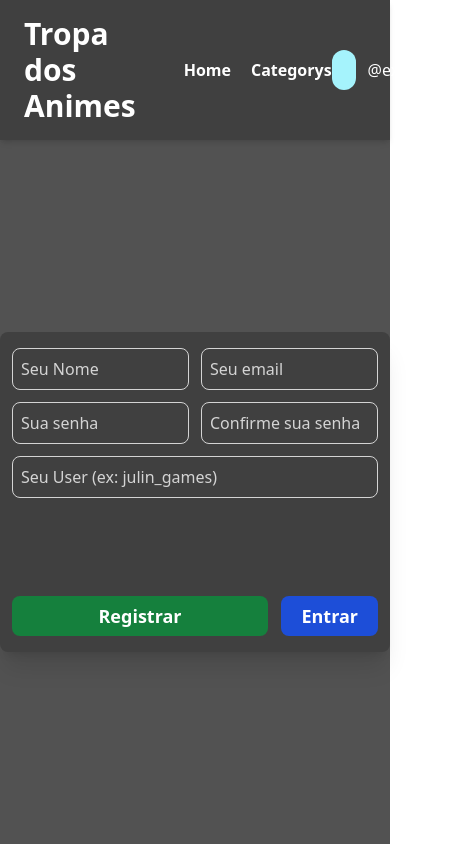
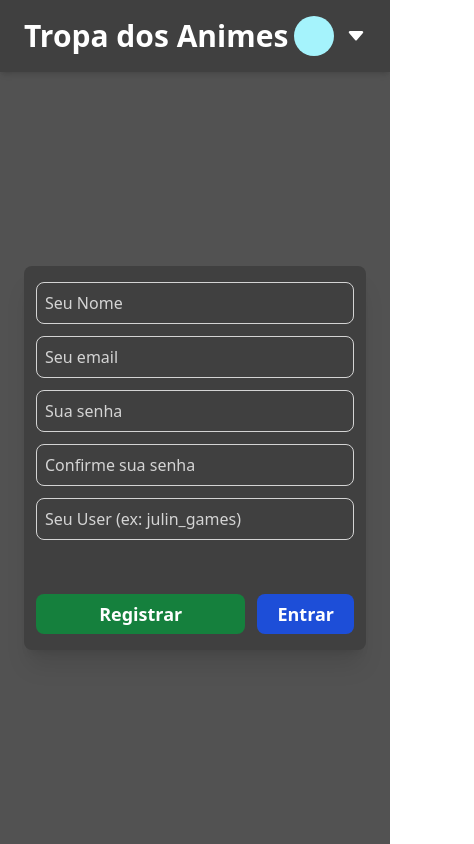
Before and after one commit to thalesmariiano/tropadosanimes.com.br, a Vue app: page /signup in a window 390 px wide. Shown: the whole page, 474 px wide, since content can reach past the window. Built offline with nearby package versions, Linux system fonts and the light colour scheme.

Commit message:
Some responsivity added and some fixes

```diff
--- a/src/App.vue
+++ b/src/App.vue
@@ -7,7 +7,7 @@
 
   <div class="w-full h-full flex flex-col">
     <AppHeader />
-    <RouterView />
+    <RouterView class="p-6"/>
   </div>
 
 </template>
--- a/src/components/AppHeader.vue
+++ b/src/components/AppHeader.vue
@@ -12,7 +12,7 @@
 		<div class="flex items-center">
 			<h1 class="text-white font-bold text-3xl">Tropa dos Animes</h1>
 
-			<nav class="flex items-center gap-x-5 ml-12">
+			<nav class="items-center gap-x-5 ml-12 hidden sm:flex">
 				<RouterLink to="/" class="font-semibold text-white hover:underline">Home</RouterLink>
 			  	<RouterLink to="/categorys" class="font-semibold text-white hover:underline">Categorys</RouterLink>
 			</nav>
--- a/src/components/ProfileHeader.vue
+++ b/src/components/ProfileHeader.vue
@@ -17,7 +17,7 @@
 			<div class="w-10 h-10 rounded-full bg-cyan-200">
 
 			</div>
-			<p class="text-white">@example</p>
+			<p class="hidden md:block text-white">@example</p>
 			<img ref="caretIcon" class="w-5 duration-300 transition-all" src="@/assets/icons/caret-down-fill.svg">
 		</button>
 
@@ -29,19 +29,19 @@
 				<nav class="link-container relative">
 					<ul>
 						<li class="border-b-[.55px] border-neutral-300 z-[999]">
-							<RouterLink to="/profile" class="px-2 py-1 text-white flex gap-x-3 items-center hover:bg-neutral-900 transition-all rounded-t-md">
+							<RouterLink to="/profile" class="px-2 py-2 text-white flex gap-x-3 items-center hover:bg-neutral-900 transition-all rounded-t-md">
 								<img class="w-5" src="@/assets/icons/person-fill.svg">
 								Perfil
 							</RouterLink>
 						</li>
 						<li class="border-b-[.55px] border-neutral-300 z-[999]">
-							<RouterLink to="/configurations" class="px-2 py-1 text-white flex gap-x-3 items-center hover:bg-neutral-900 transition-all">
+							<RouterLink to="/configurations" class="px-2 py-2 text-white flex gap-x-3 items-center hover:bg-neutral-900 transition-all">
 								<img class="w-5" src="@/assets/icons/gear-wide.svg">
 								Configurações
 							</RouterLink>
 						</li>
 						<li class="border-b-[.55px] border-neutral-300 z-[999]">
-							<RouterLink to="/logout" class="px-2 py-1 text-white flex gap-x-3 items-center hover:bg-neutral-900 transition-all">
+							<RouterLink to="/logout" class="px-2 py-2 text-white flex gap-x-3 items-center hover:bg-neutral-900 transition-all">
 								<img class="w-5" src="@/assets/icons/box-arrow-right.svg">
 								Sair
 							</RouterLink>
--- a/src/components/SignUpComponent.vue
+++ b/src/components/SignUpComponent.vue
@@ -33,27 +33,27 @@
 </script>
 
 <template>
-	<div class="w-full max-w-2xl h-80 bg-neutral-700 rounded-lg shadow-xl">
+	<div class="w-full max-w-2xl h-96 md:80 bg-neutral-700 rounded-lg shadow-xl">
 		<form @submit.prevent="submit" class="w-full h-full flex flex-col justify-between items-center px-3 py-4">
 			<div class="w-full flex flex-col items-center gap-y-3">
-				<div class="w-full flex items-center gap-x-3">
+				<div class="w-full flex flex-col md:flex-row items-center gap-3">
 
-					<div class="w-1/2 flex gap-x-3 items-center">
+					<div class="w-full md:w-1/2 flex gap-x-3 items-center">
 						<input ref="nameInput" class="input" type="text" name="email" placeholder="Seu Nome" autocomplete="off" required>
 					</div>
 
-					<div class="w-1/2 flex gap-x-3 items-center">
+					<div class="w-full md:w-1/2 flex gap-x-3 items-center">
 						<input ref="emailInput" class="input" type="text" name="email" placeholder="Seu email" autocomplete="off" required>
 					</div>
 				</div>
 
-				<div class="w-full flex items-center gap-x-3">
+				<div class="w-full flex flex-col md:flex-row items-center gap-3">
 
-					<div class="w-1/2 flex gap-x-3 items-center">
+					<div class="w-full md:w-1/2 flex gap-x-3 items-center">
 						<input ref="passInput" class="input" type="password" name="password" placeholder="Sua senha" autocomplete="off" required>
 					</div>
 
-					<div class="w-1/2 flex gap-x-3 items-center">
+					<div class="w-full md:w-1/2 flex gap-x-3 items-center">
 						<input ref="confirmPassInput" class="input" type="password" name="password" placeholder="Confirme sua senha" autocomplete="off" required>
 					</div>
 				</div>
@@ -63,7 +63,7 @@
 				</div>
 			</div>
 
-			<div class="w-full flex justify-between items-center">
+			<div class="w-full flex gap-3 justify-between items-center">
 				<button class="register-button" type="submit">Registrar</button>
 
 				<button @click="router.push({ name: 'signin' })" class="enter-button" type="button">Entrar</button>
```
